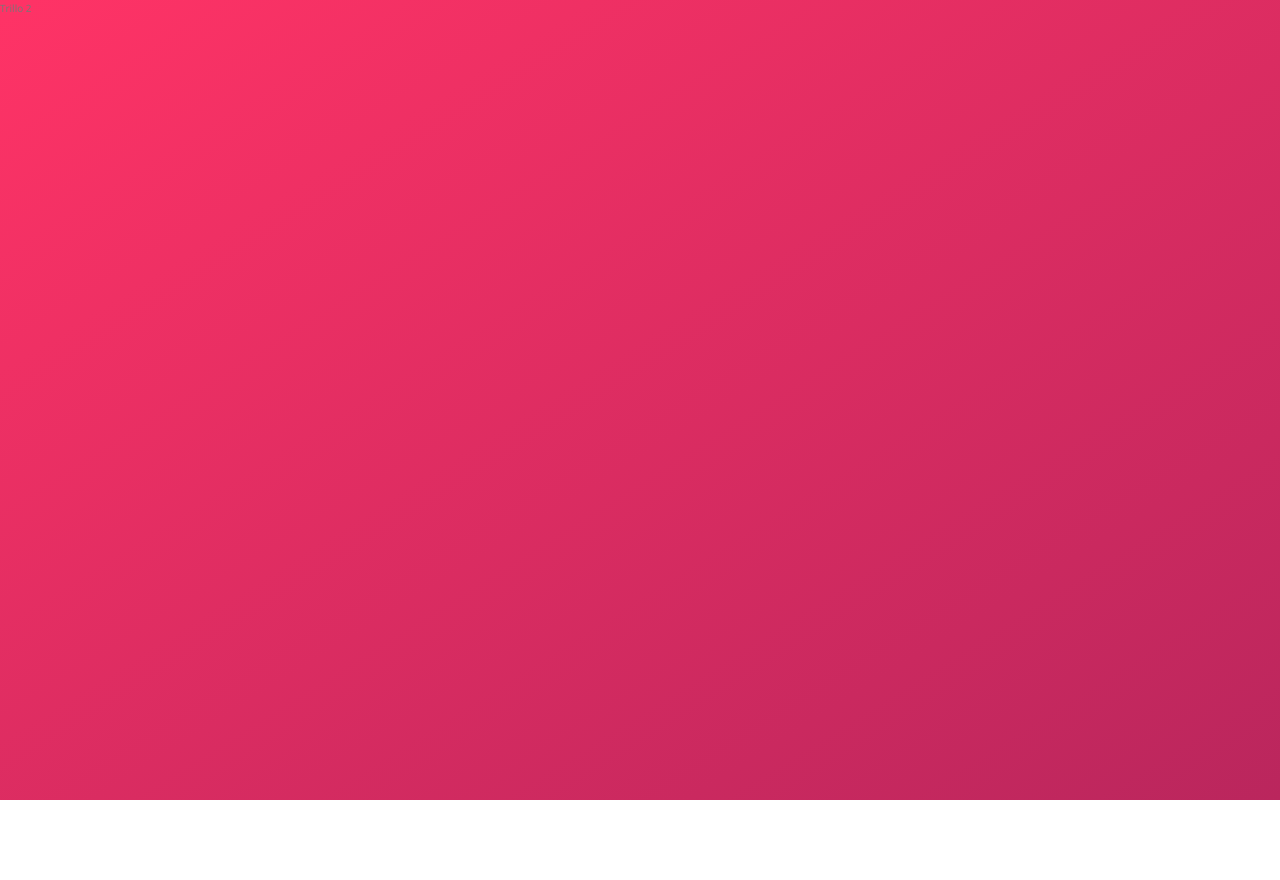
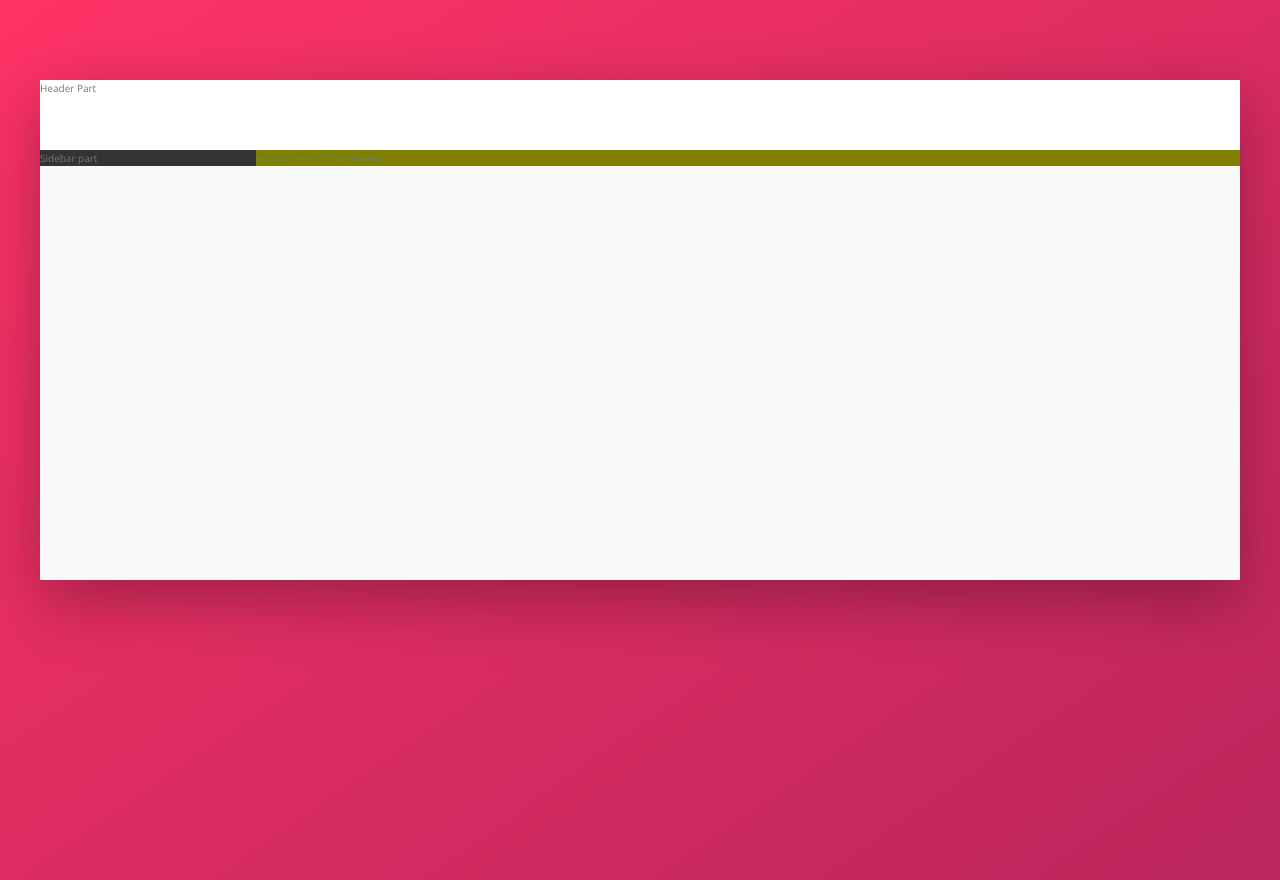
Before and after one commit to CalenArrna/Trillo-CSS-tutorial-project, a website: page index.html in a window 1280 px wide. Before the commit the page ends 800 px from the top, so only its background shows below. Drawn offline with nearby package versions, Linux system fonts and the light colour scheme.

Commit message:
feat(layout): overall layout template implemented

```diff
--- a/index.html
+++ b/index.html
@@ -11,6 +11,18 @@
         <title>trillo &mdash; Your all-in-one booking app</title>
     </head>
     <body>
-        Trillo 2
+        <div class="container">
+            <header class="header">
+                Header Part
+            </header>
+            <div class="content">
+                <nav class="sidebar">
+                    Sidebar part
+                </nav>
+                <main class="hotel-view">
+                    Main content of hotel view
+                </main>
+            </div>
+        </div>
     </body>
 </html>
--- a/sass/_base.scss
+++ b/sass/_base.scss
@@ -1,21 +1,3 @@
-/*
-COLORS
-
-Primary: #eb2f64
-Primary light: #FF3366
-Primary dark: #BA265D
-
-Grey light 1: #faf9f9
-Grey light 2: #f4f2f2
-Grey light 3: #f0eeee
-Grey light 4: #ccc
-
-Grey dark 1: #333
-Grey dark 2: #777
-Grey dark 3: #999
-
-*/
-
 :root {
   --color-primary: #eb2f64;
   --color-primary-light: #ff3366;
@@ -29,6 +11,8 @@ Grey dark 3: #999
   --color-grey-dark-1: #333;
   --color-grey-dark-2: #777;
   --color-grey-dark-3: #999;
+
+  --shadow-dark: 0 2rem 6rem rgba(0, 0, 0, 0.3);
 }
 
 * {
--- a/sass/_layout.scss
+++ b/sass/_layout.scss
@@ -0,0 +1,29 @@
+.container {
+  max-width: 120rem;
+  margin: 8rem auto;
+  background-color: var(--color-grey-light-1);
+  box-shadow: var(--shadow-dark);
+
+  min-height: 50rem;
+}
+
+.header {
+  height: 7rem;
+  background-color: #fff;
+  border-bottom: var(--color-grey-light-2);
+}
+
+.content {
+  display: flex;
+}
+
+.sidebar {
+  background-color: var(--color-grey-dark-1);
+  flex: 0 0 18%;
+}
+
+.hotel-view {
+  background-color: #fff;
+  background-color: olive;
+  flex: 1;
+}
```
Also changed, not shown: css/style.css.
